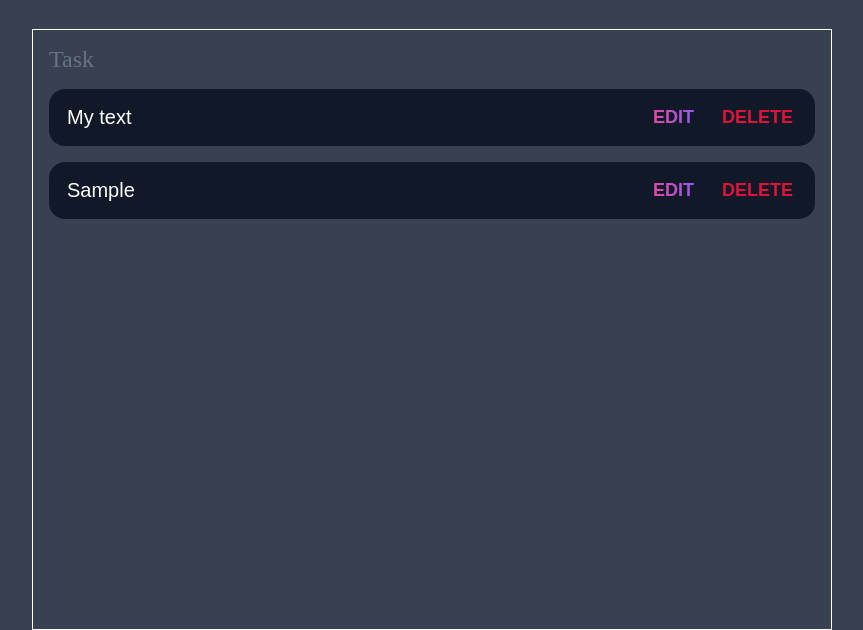
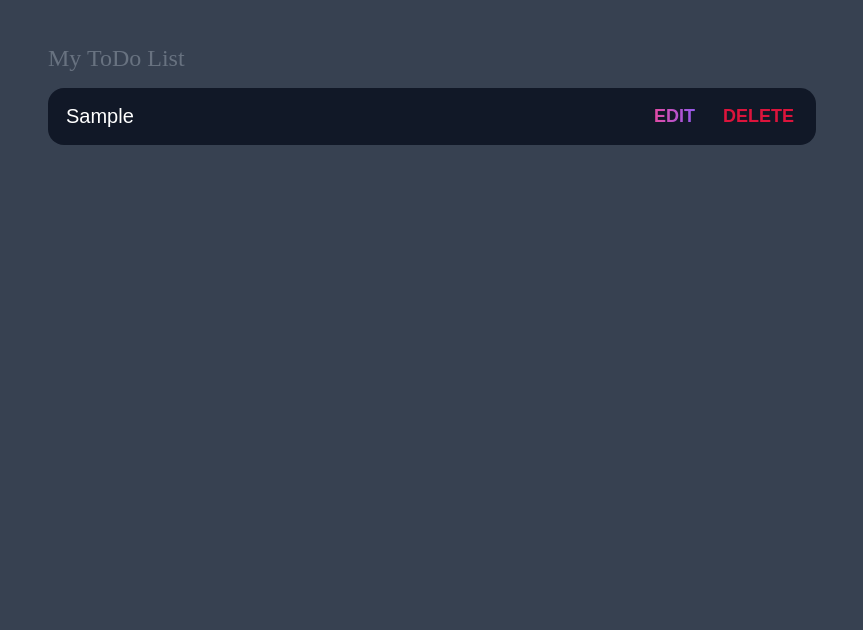
Before and after one commit to Shra2703/ToDo-List-using-JS, a plain HTML site: page index.html in a window 1280 px wide. Both pictures are taken after typing "Sample" into the empty fields and a click on the input "Add task". Shown: the part 170-800 px from the top of the page, without its empty margins (208-1071 px from the left). Drawn offline with Linux system fonts and the light colour scheme.

Commit message:
done some changes in css and html file

```diff
--- a/index.html
+++ b/index.html
@@ -30,10 +30,10 @@
     </header>
     <!-- main section -->
     <main class="task-list">
-        <h2>Task</h2>
+        <h2>My ToDo List</h2>
 
         <div id="tasks">
-            <div class="task">
+            <!-- <div class="task">
                 <div class="content">
                     <input type="text" class="text" value="My text" readonly>
                 </div>
@@ -46,7 +46,7 @@
                     <button class="delete">
                         Delete
                     </button>
-                </div>
+                </div> -->
             </div>
         </div>
 
--- a/style.css
+++ b/style.css
@@ -89,7 +89,7 @@ main {
     max-width: 800px;
     width: 100%;
     margin: 0 auto;
-    border: 1px solid white;
+    /* border: 1px solid white; */
 }
 
 .task-list {
@@ -111,6 +111,10 @@ main {
     padding: 1rem;
     border-radius: 1rem;
     margin-bottom: 1rem;
+}
+
+#tasks .task .content{
+    flex: 1 1 0%;
 }
 
 #tasks .task .content .text{
```
